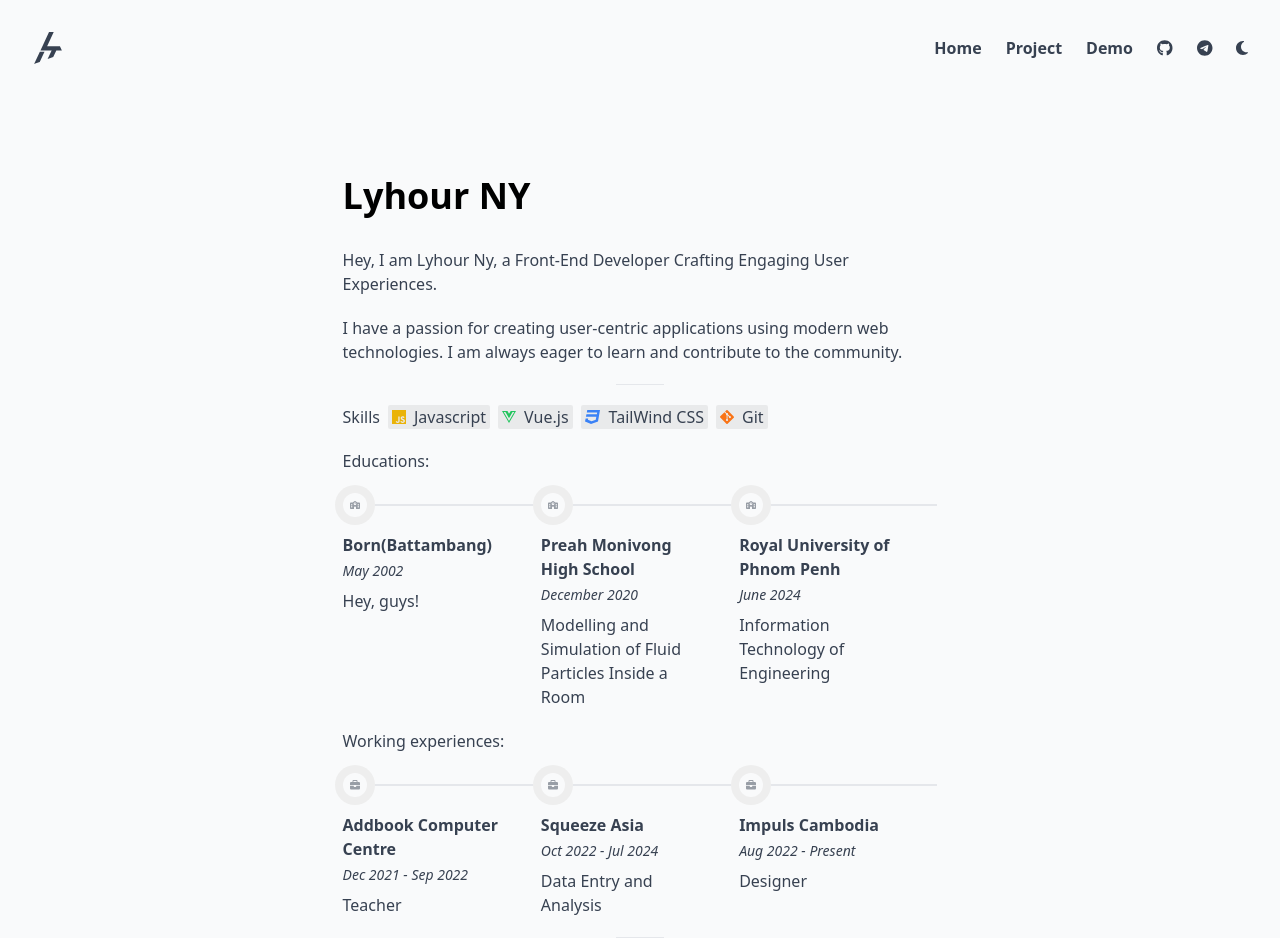
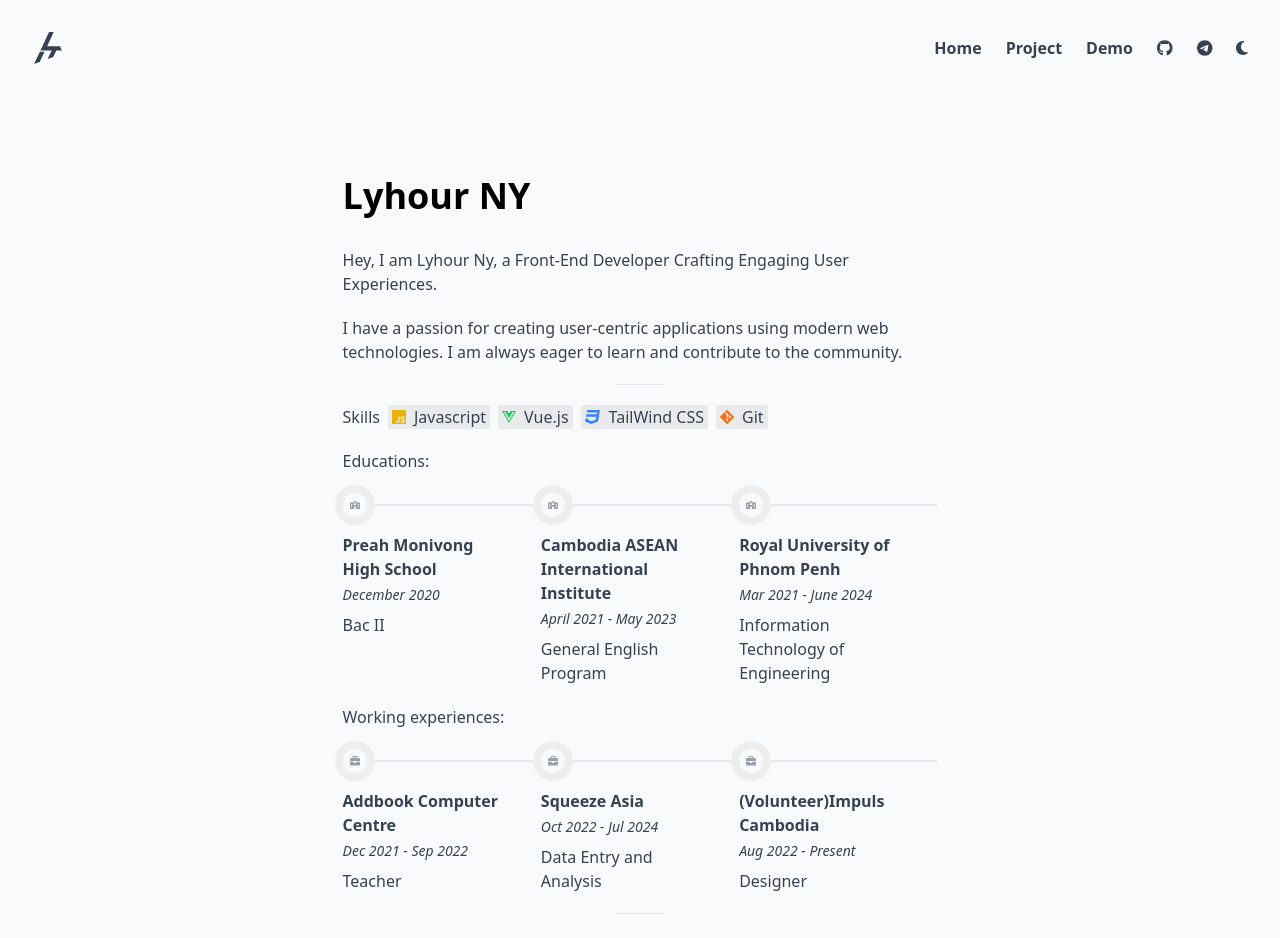
Before and after one commit to NyLyhuo/lyhour-portfolio, a Vue app: page / in a window 1280 px wide. Shown: the top 938 px of the page. Built offline with nearby package versions, Linux system fonts and the light colour scheme.

Commit message:
update info

```diff
--- a/src/views/Home.vue
+++ b/src/views/Home.vue
@@ -27,15 +27,15 @@ const skills = ref([
 ]);
 
 const educations = ref([
-  { school: "Born(Battambang)", date: "May 2002", description: "Hey, guys!" },
+  { school: "Preah Monivong High School", date: "December 2020", description: "Bac II" },
   {
-    school: "Preah Monivong High School",
-    date: "December 2020",
-    description: "Modelling and Simulation of Fluid Particles Inside a Room",
+    school: "Cambodia ASEAN International Institute",
+    date: "April 2021 - May 2023",
+    description: "General English Program",
   },
   {
     school: "Royal University of Phnom Penh",
-    date: "June 2024",
+    date: "Mar 2021 - June 2024",
     description: "Information Technology of Engineering",
   },
 ]);
@@ -43,7 +43,7 @@ const educations = ref([
 const exps = ref([
   {company: "Addbook Computer Centre", role: "Teacher", date: "Dec 2021 - Sep 2022"},
   {company: "Squeeze Asia", role: "Data Entry and Analysis", date: "Oct 2022 - Jul 2024"},
-  {company: "Impuls Cambodia", role: "Designer", date: "Aug 2022 - Present "}
+  {company: "(Volunteer)Impuls Cambodia", role: "Designer", date: "Aug 2022 - Present "}
 ]);
 </script>
 
```
